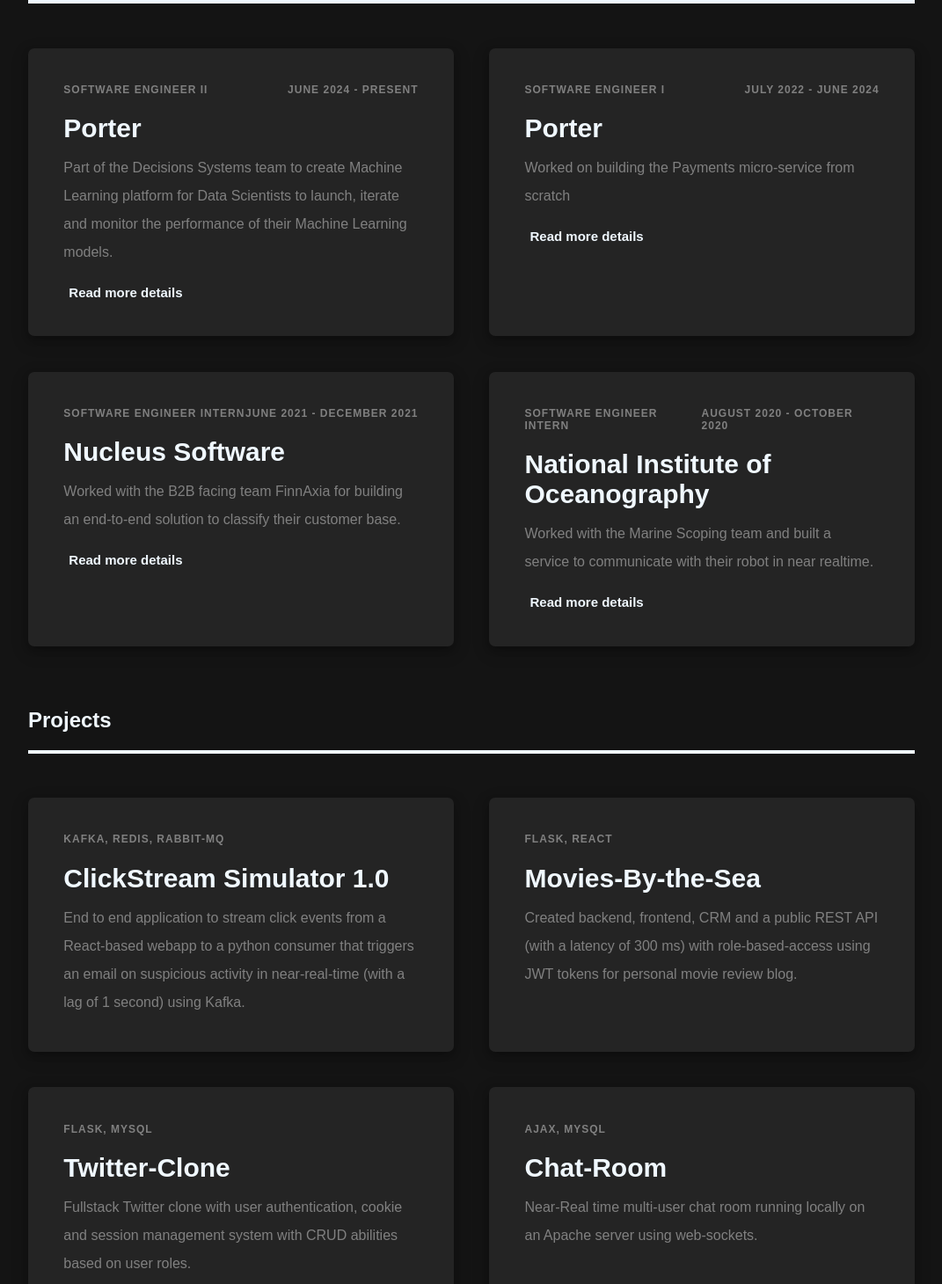
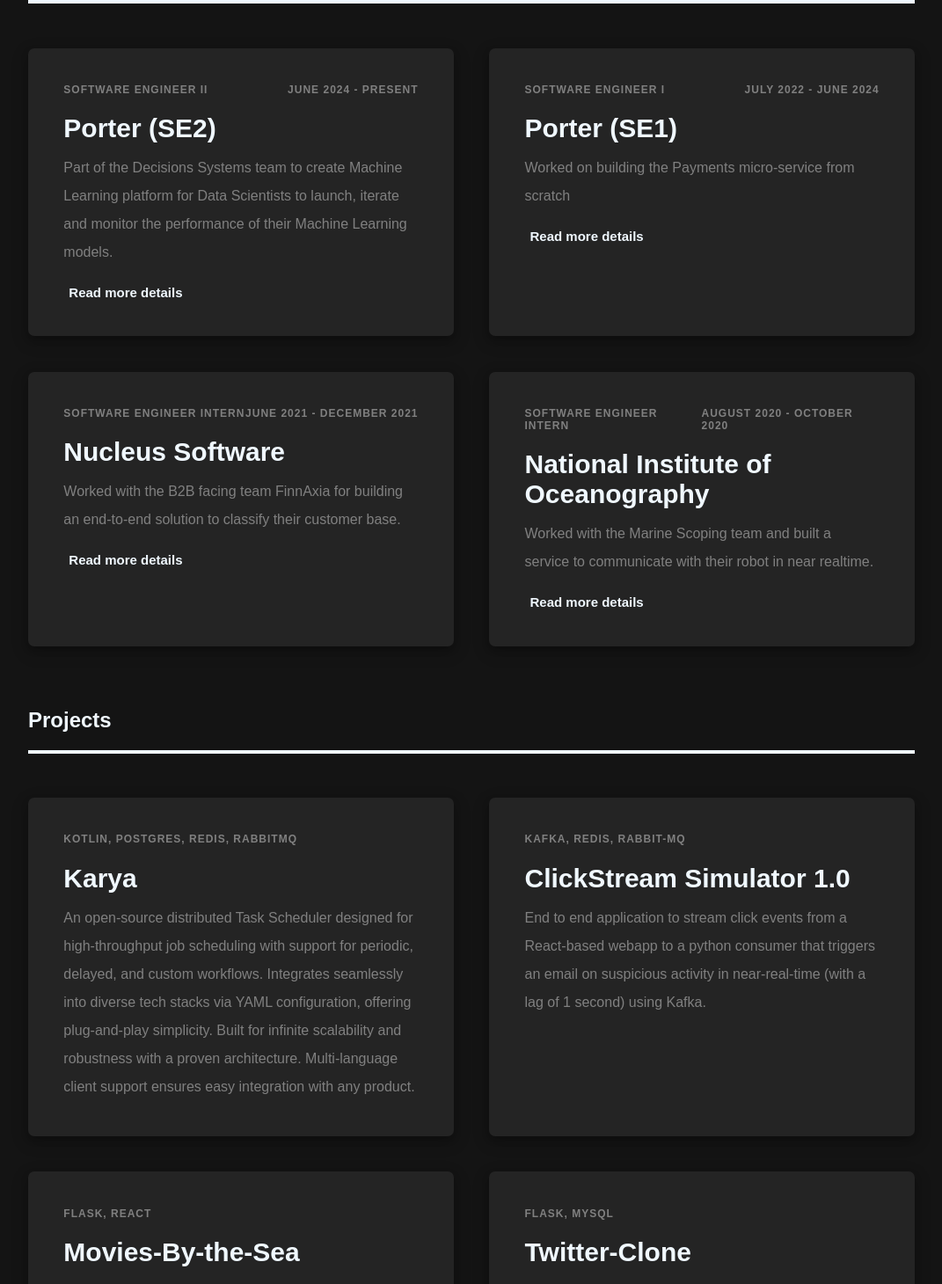
Before and after one commit to Saumya-Bhatt/Saumya-Bhatt.github.io, a React (Create React App) app: page / in a window 1280 px wide. Shown: the part 1020-2480 px from the top of the page at 88% size, without its empty margins (104-1175 px from the left). Built offline with nearby package versions, Linux system fonts and the light colour scheme.

Commit message:
Added info about Karya

```diff
--- a/src/resume/resumeData.js
+++ b/src/resume/resumeData.js
@@ -46,7 +46,7 @@
 export const resumeData = {
     "experience": [
         {
-            company: 'Porter',
+            company: 'Porter (SE2)',
             link: 'https://porter.in/',
             location: 'Bengaluru, Karnataka',
             duration: 'June 2024 - Present',
@@ -59,7 +59,7 @@
             ]
         },
         {
-            company: 'Porter',
+            company: 'Porter (SE1)',
             link: 'https://porter.in/',
             location: 'Bengaluru, Karnataka',
             duration: 'July 2022 - June 2024',
@@ -99,6 +99,12 @@
         }
     ],
     "projects": [
+        {
+            name: 'Karya',
+            tech: 'Kotlin, Postgres, Redis, RabbitMQ',
+            description: 'An open-source distributed Task Scheduler designed for high-throughput job scheduling with support for periodic, delayed, and custom workflows. Integrates seamlessly into diverse tech stacks via YAML configuration, offering plug-and-play simplicity. Built for infinite scalability and robustness with a proven architecture. Multi-language client support ensures easy integration with any product.',
+            link: 'https://github.com/Saumya-Bhatt/karya'
+        },
         {
             name: 'ClickStream Simulator 1.0',
             tech: 'Kafka, Redis, Rabbit-MQ',
```
